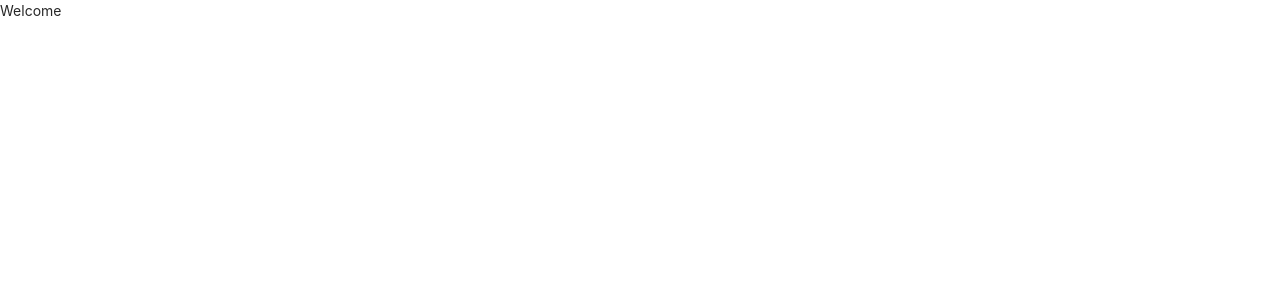
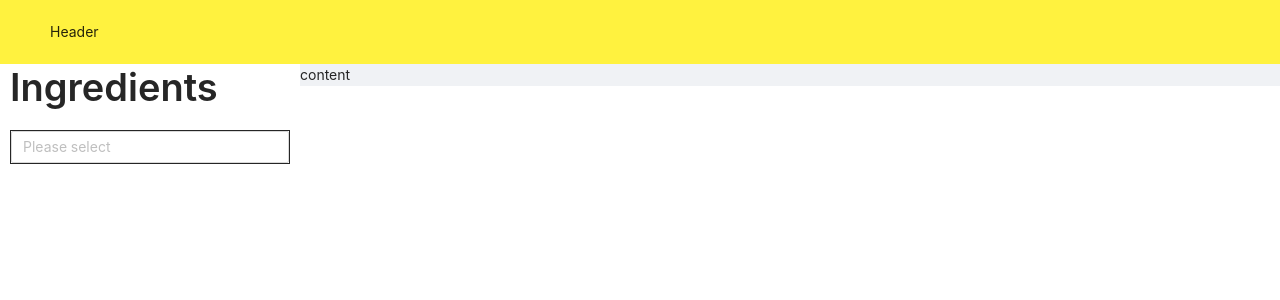
Before and after one commit to paprikaw/UNSW_recipe, a React (Create React App) app in the folder front-end/: page /home in a window 1280 px wide. Shown: the top 300 px of the page. Built offline with nearby package versions, Linux system fonts and the light colour scheme.

Commit message:
U42-36 complete home page

```diff
--- a/front-end/src/components/category/collapseBox/index.jsx
+++ b/front-end/src/components/category/collapseBox/index.jsx
@@ -2,7 +2,7 @@
 import useCollapse from 'react-collapsed'
 import { Card, Button, Spin, Space } from 'antd'
 import SelectButton from './selectButton'
-
+import './index.scss'
 
 function CollapseBox (props) {
   const { getCollapseProps, getToggleProps, isExpanded } = useCollapse({});
@@ -10,12 +10,12 @@ function CollapseBox (props) {
   const {data, title, selectState, setSelectState} = props;
   data.map(name => newDic[name] = false);
   return (
-    <Card title={title} extra={
+    <Card title={title} hoverable={true} className={'collapse-card'}extra={
             <Button type='primary' {...getToggleProps()} >
               {isExpanded ? 'Collapse' : 'Expand'}
             </Button>
         }
-        style={{ width: 300, margin: '0 auto' }}
+        style={{ margin: '0 auto' }}
         >
       {
         isExpanded ?
--- /dev/null
+++ b/front-end/src/components/category/collapseBox/index.scss
@@ -0,0 +1,3 @@
+.collapse-card {
+    box-shadow: 1px 1px 5px #dce4ef;
+}
--- a/front-end/src/components/category/index.jsx
+++ b/front-end/src/components/category/index.jsx
@@ -1,6 +1,5 @@
  import {React, useState, useEffect} from 'react'
 import { Select} from 'antd'
-import Affix from '@uiw/react-affix'
 import CollapseBox from './collapseBox'
 import './index.scss'
 
@@ -28,7 +27,7 @@ const Category = (props) => {
   }, [opState])
 
   return (
-    <div>
+    <div className='main-component'>
       <Select
         mode="multiple"
         allowClear
@@ -36,7 +35,7 @@ const Category = (props) => {
         placeholder="Please select"
         onChange={handleOnChange}
         value={opStateList}
-        className="select"
+        className="mySelect"
       >
       {children}
       </Select>
--- a/front-end/src/components/category/index.scss
+++ b/front-end/src/components/category/index.scss
@@ -4,8 +4,12 @@
     z-index: 2;
 }
 
-.select {
+.mySelect {
     z-index: 1;
     position: sticky;
     top: 0px;
 }
+
+.ant-select {
+    border: 1px solid;
+}
--- a/front-end/src/pages/home/index.js
+++ b/front-end/src/pages/home/index.js
@@ -1,10 +1,67 @@
 /* The login page start up code is from: https://github.com/mui-org/material-ui/blob/master/docs/src/pages/getting-started/templates/sign-in/SignIn.js */
-import React from 'react';
+import Category from '@/components/category';
+import { Layout, Spin } from 'antd';
+import { React, useEffect, useState } from 'react';
+import { Typography } from 'antd';
+import './index.scss'
+const { Title } = Typography;
+const { Header, Sider, Content } = Layout;
+const data = {
+    'cooker': ['a', 'b', 'c', "Banana", "Apple", ],
+    'ingredients': ['e', 'w', 'f'],
+    'apple': ['3', '2', '1'],
+    'lol': ['12312312312', 'sdadsf', 'adsfasdfsda'],
+    'dasfads': ['12312312', 'laksjdfas', 'asldkfjas'],
+    'dd': ['asdf;sdlf', '21321421', 'asldgha'],
+}
+
+
 const Home = () => {
+
+const [ingredients, setIngredients] = useState({});
+useEffect(() => {
+    fetch('http://localhost:8080/', {
+      method: 'GET',
+    }).then(v => {
+      return v.json()
+    }).then(data => {
+      setIngredients(data);
+      console.log(data);
+    }).catch(e => console.log(e));
+}, []);
+
   return (
-    <div>
-        Welcome
-    </div>
+    <Layout>
+      <Header className='home-nav-bar'>Header</Header>
+      <Layout hasSider>
+        <Sider
+        width={300}
+        theme="light"
+        style={{
+            overflow: 'auto',
+            height: '100vh',
+            position: 'fixed',
+            left: 0,
+            top: 64,
+            bottom: 0,
+          }}>
+          <div className='home-sider-childrens'>
+            <Title>Ingredients</Title>
+            {
+              ingredients?
+              <Category data={ingredients}/>
+              :
+              <Spin/>
+            }
+          </div>
+        </Sider>
+        <Content style={{
+          marginLeft: 300
+        }}>
+          content
+        </Content>
+      </Layout>
+    </Layout>
   );
 };
 
--- /dev/null
+++ b/front-end/src/pages/home/index.scss
@@ -0,0 +1,8 @@
+.home-sider-childrens {
+    padding-left: 10px;
+    padding-right: 10px;
+}
+
+.home-nav-bar {
+    background-color: #fff23f;
+}
--- a/front-end/src/utils/request.js
+++ b/front-end/src/utils/request.js
@@ -10,7 +10,7 @@ const canSendData = (method = 'get') => ['POST', 'PUT', 'DELETE'].includes(metho
  * @param {object} options
  * @returns
  */
-export default function _fetch (url, options = {}) {
+export default function fetch (url, options = {}) {
   const { method, data, token } = options;
   const opts = {
     method: method || 'GET',
```
Also changed, not shown: 1 other file (tests, documents, lock files or other folders).
